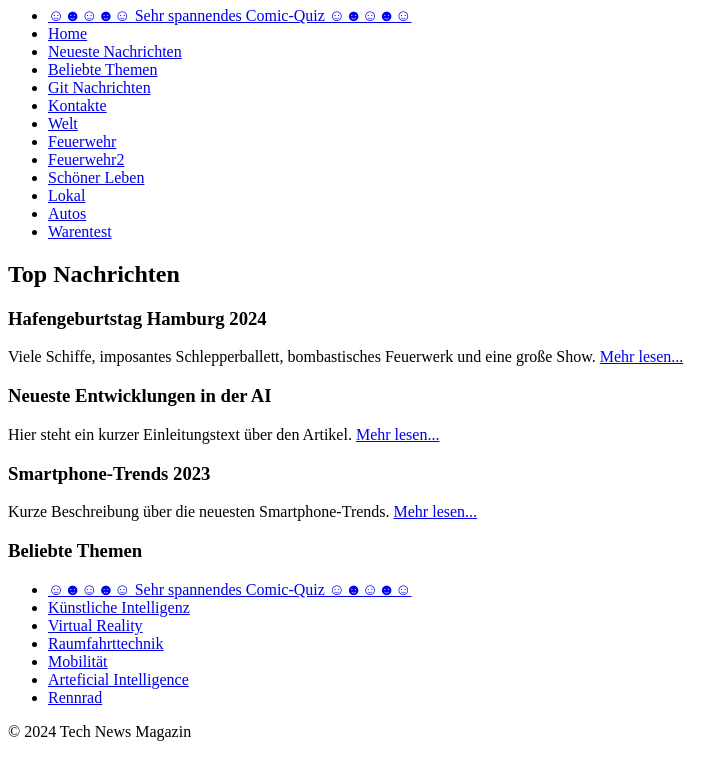
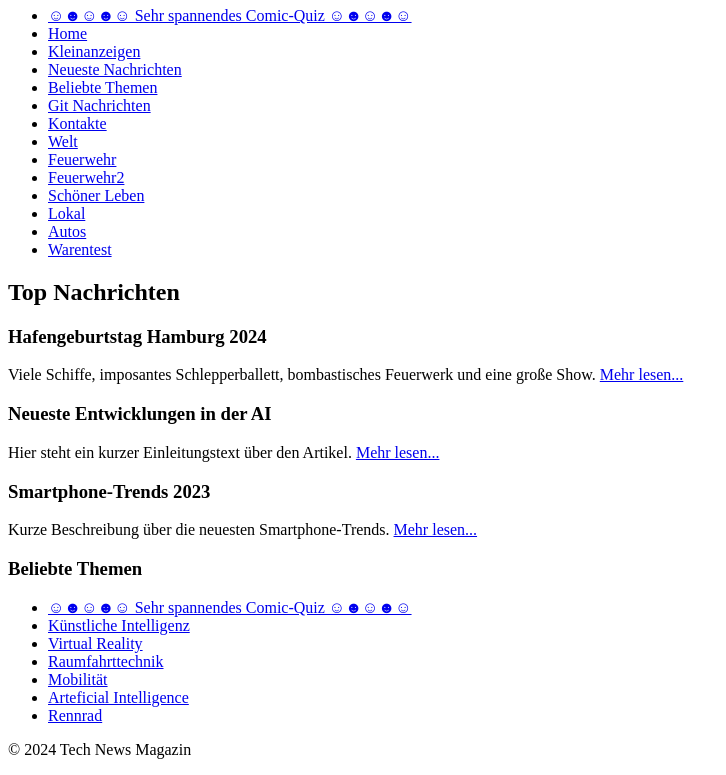
Before and after one commit to needful-apps/rumors, a plain HTML site: page index.html in a window 1280 px wide. Shown: the part 73-848 px from the top of the page, without its empty margins (0-726 px from the left). Drawn offline with Linux system fonts and the light colour scheme.

Commit message:
Kleinanzeigenlink hinzugefügt

```diff
--- a/index.html
+++ b/index.html
@@ -12,6 +12,7 @@
             <ul>
                 <li><a href="comics.html">☺☻☺☻☺ Sehr spannendes Comic-Quiz ☺☻☺☻☺</a></li>
                 <li><a href="#">Home</a></li>
+                <li><a href="https://kleinanzeigen.de">Kleinanzeigen</a></li>
                 <li><a href="#">Neueste Nachrichten</a></li>
                 <li><a href="#">Beliebte Themen</a></li>
                 <li><a href="#">Git Nachrichten</a></li>
```
